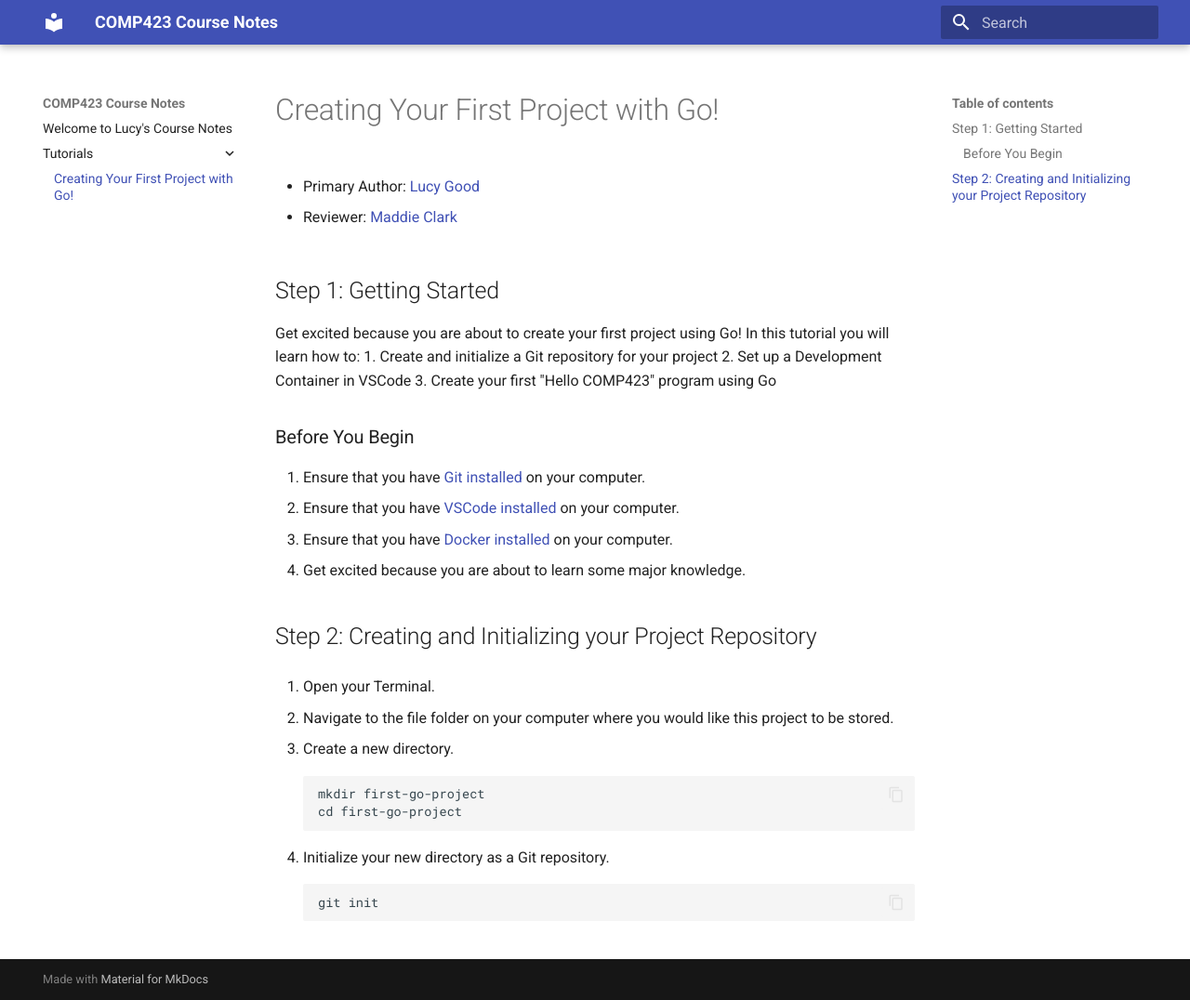
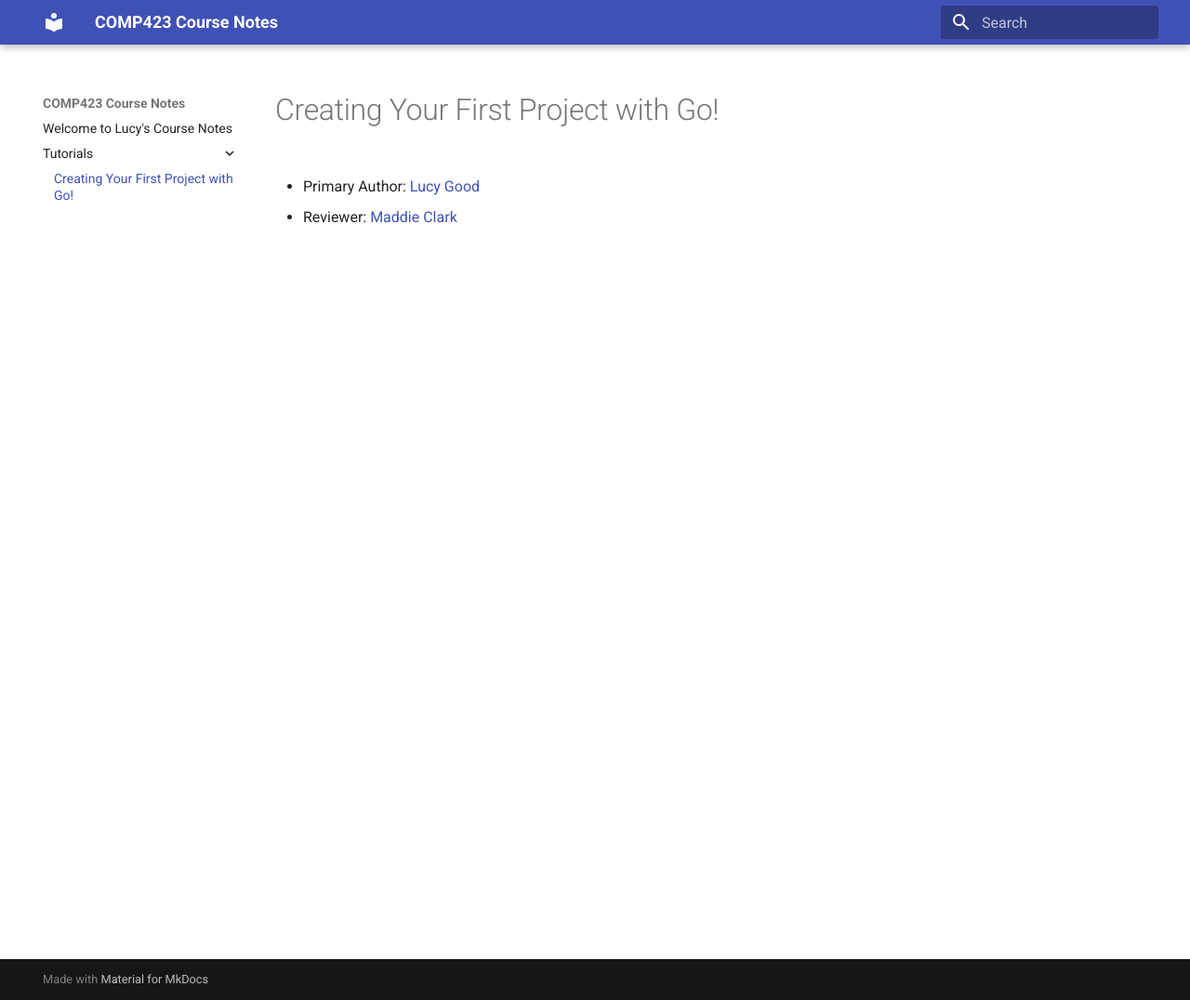
Before and after one commit to lucykgood/comp423-course-notes, an MkDocs documentation site: the page built from docs/tutorials/go-setup.md, in a window 1280 px wide and 1076 px high. Shown: the whole window at 93% size. Built offline with MkDocs 1.6.1 and Material for MkDocs 9.7.7, drawn with Linux system fonts in a browser that asks for light colours.

Commit message:
Restarting from Scratch.

````diff
--- a/docs/tutorials/go-setup.md
+++ b/docs/tutorials/go-setup.md
@@ -3,36 +3,3 @@
 * Primary Author: [Lucy Good](https://github.com/lucykgood)
 
 * Reviewer: [Maddie Clark](https://github.com/mbclark37)
-
-## Step 1: Getting Started
-
-Get excited because you are about to create your first project using Go!
-In this tutorial you will learn how to:
-1. Create and initialize a Git repository for your project
-2. Set up a Development Container in VSCode
-3. Create your first "Hello COMP423" program using Go
-
-### Before You Begin
-1. Ensure that you have [Git installed](https://git-scm.com/book/en/v2/Getting-Started-Installing-Git) on your computer.
-2. Ensure that you have [VSCode installed](https://code.visualstudio.com/) on your computer.
-3. Ensure that you have [Docker installed](https://www.docker.com/products/docker-desktop/) on your computer.
-4. Get excited because you are about to learn some major knowledge.
-
-## Step 2: Creating and Initializing your Project Repository
-
-1. Open your Terminal.
-
-2. Navigate to the file folder on your computer where you would like this project to be stored.
-
-3. Create a new directory.
-
-    ```
-    mkdir first-go-project
-    cd first-go-project
-    ```
-
-4. Initialize your new directory as a Git repository.
-
-    ```
-    git init
-    ```
--- a/mkdocs.yml
+++ b/mkdocs.yml
@@ -1,12 +1,3 @@
 site_name: COMP423 Course Notes
 theme:
   name: material
-  features:
-    - content.code.copy
-    - content.code.select
-markdown_extensions:
-  - pymdownx.highlight
-  - pymdownx.inlinehilite
-  - admonition
-  - pymdownx.details
-  - pymdownx.superfences
````
